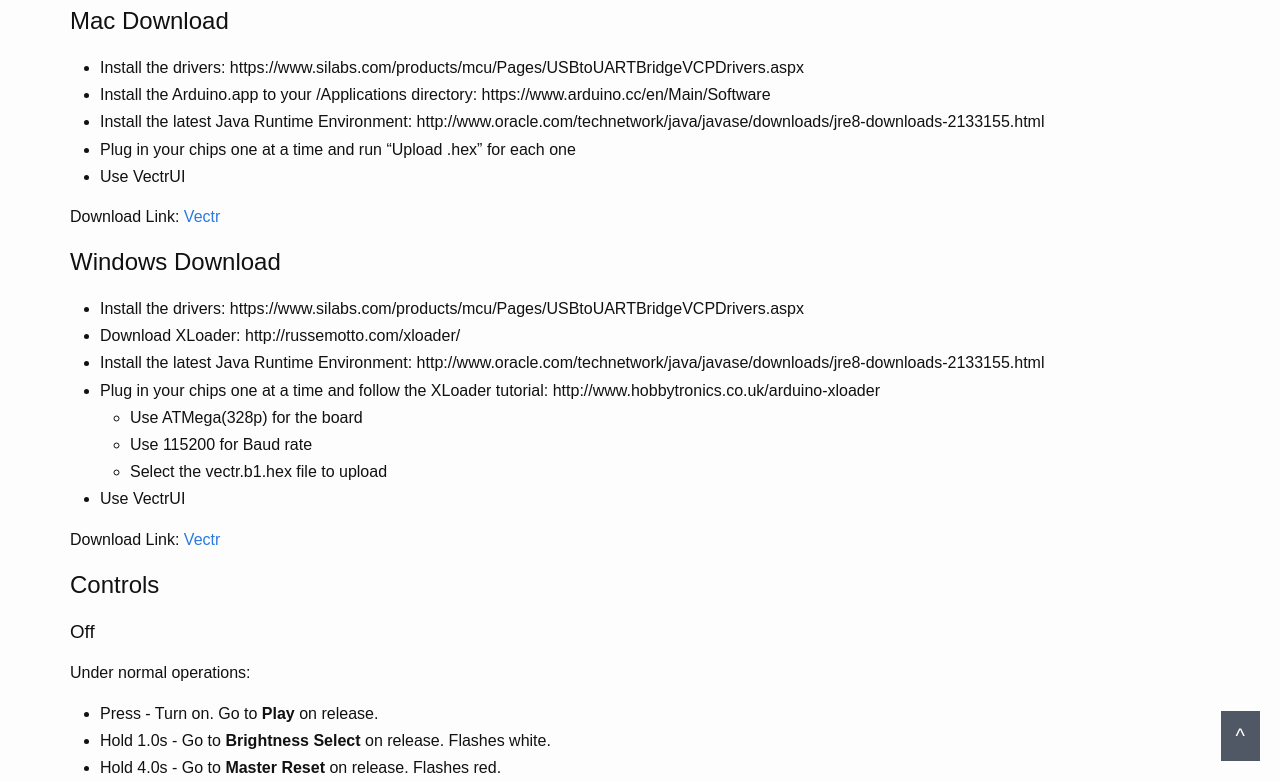
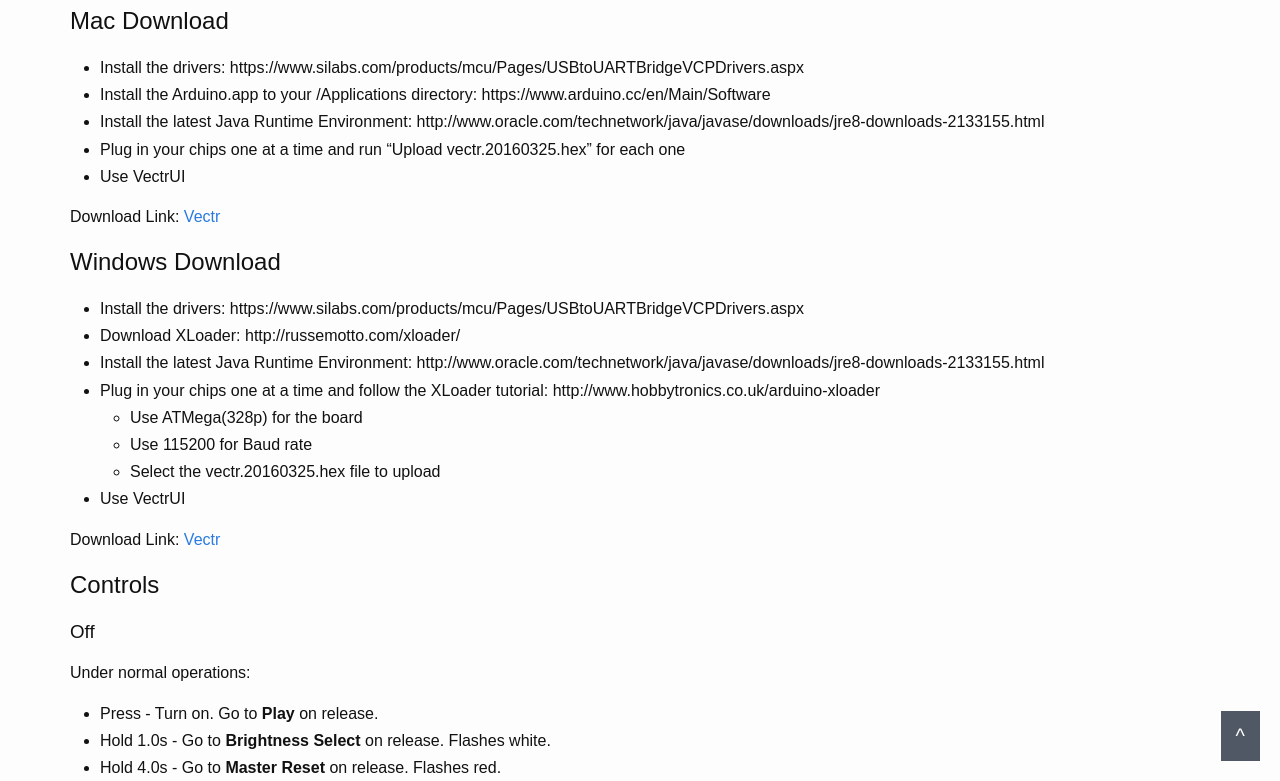
Before and after one commit to iterati/iterati.github.io, a Jekyll site: the page built from vectr.md, in a window 1280 px wide and 900 px high, scrolled down 923 px, cut to the strip 119-900 px from the top of the window. Built offline with Jekyll 4.4.1, drawn with Linux system fonts in a browser that asks for light colours.

Commit message:
Bugfix vectr

```diff
--- a/vectr.md
+++ b/vectr.md
@@ -16,10 +16,10 @@
 * Install the drivers: https://www.silabs.com/products/mcu/Pages/USBtoUARTBridgeVCPDrivers.aspx
 * Install the Arduino.app to your /Applications directory: https://www.arduino.cc/en/Main/Software
 * Install the latest Java Runtime Environment: http://www.oracle.com/technetwork/java/javase/downloads/jre8-downloads-2133155.html
-* Plug in your chips one at a time and run "Upload .hex" for each one
+* Plug in your chips one at a time and run "Upload vectr.20160325.hex" for each one
 * Use VectrUI
 
-Download Link: [Vectr](/firmwares/Vectr.dmg)
+Download Link: [Vectr](/firmwares/vectr.20160325.osx.dmg)
 
 
 ## Windows Download
@@ -30,10 +30,10 @@
 * Plug in your chips one at a time and follow the XLoader tutorial: http://www.hobbytronics.co.uk/arduino-xloader
   * Use ATMega(328p) for the board
   * Use 115200 for Baud rate
-  * Select the vectr.b1.hex file to upload
+  * Select the vectr.20160325.hex file to upload
 * Use VectrUI
 
-Download Link: [Vectr](/firmwares/vectr.win64.zip)
+Download Link: [Vectr](/firmwares/vectr.20160325.win.zip)
 
 
 ## Controls
```
Also changed, not shown: 2 other files.
